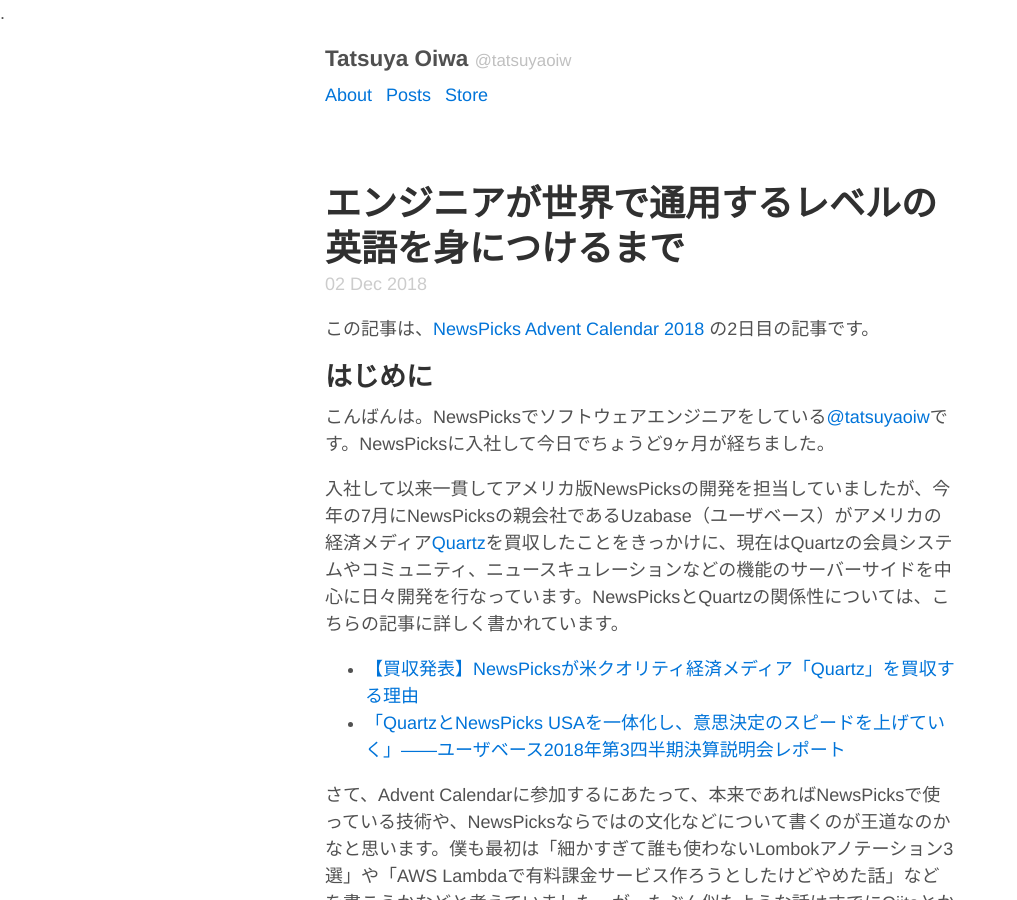
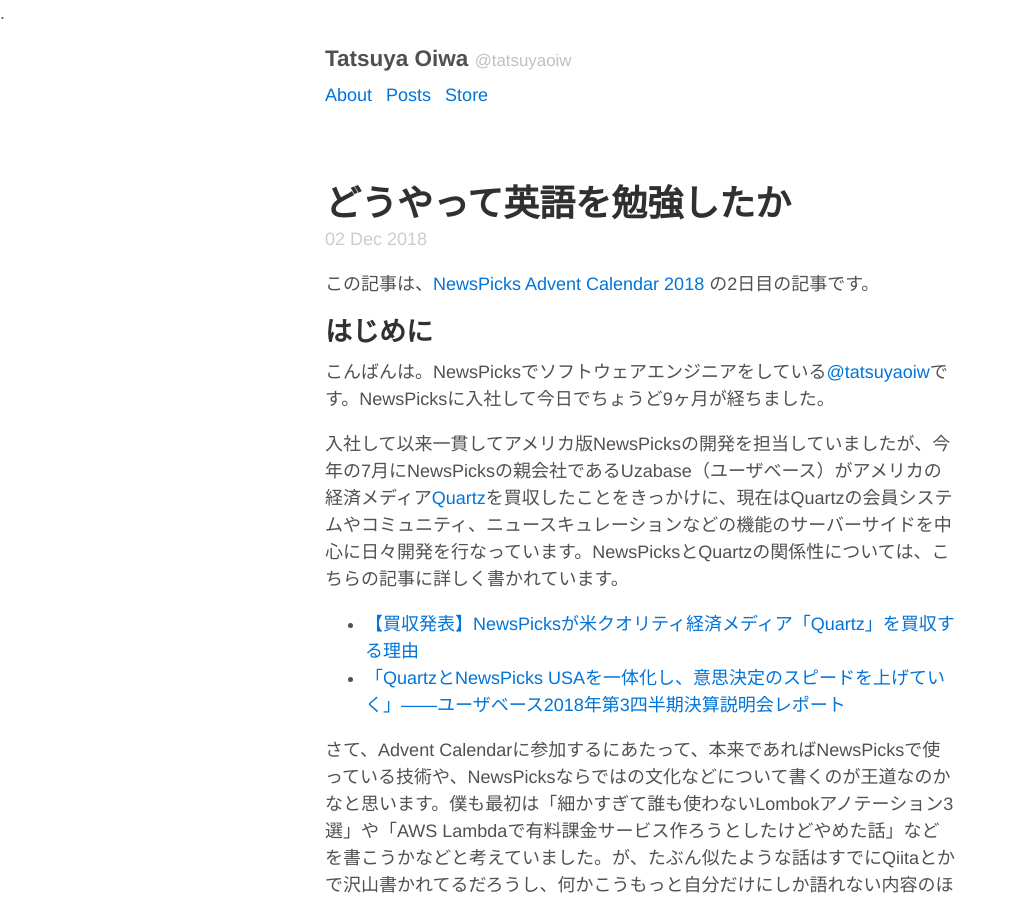
Before and after one commit to tatsuya/tatsuyaoiw.github.io, a Jekyll site: the page built from _posts/2018-12-02-how-i-learned-english.md, in a window 1280 px wide and 900 px high. Shown: the whole window, without its empty margins (0-1017 px from the left). Built offline with Jekyll 4.4.1, drawn with Linux system fonts in a browser that asks for light colours; comment, search, counter and statistics services are not loaded.

Commit message:
Update title

```diff
--- a/_posts/2018-12-02-how-i-learned-english.md
+++ b/_posts/2018-12-02-how-i-learned-english.md
@@ -1,6 +1,6 @@
 ---
 layout: post
-title: エンジニアが世界で通用するレベルの英語を身につけるまで
+title: どうやって英語を勉強したか
 date: 2018-12-02 00:00
 published: true
 image: 2018-12-02-how-i-learned-english.jpg
```
